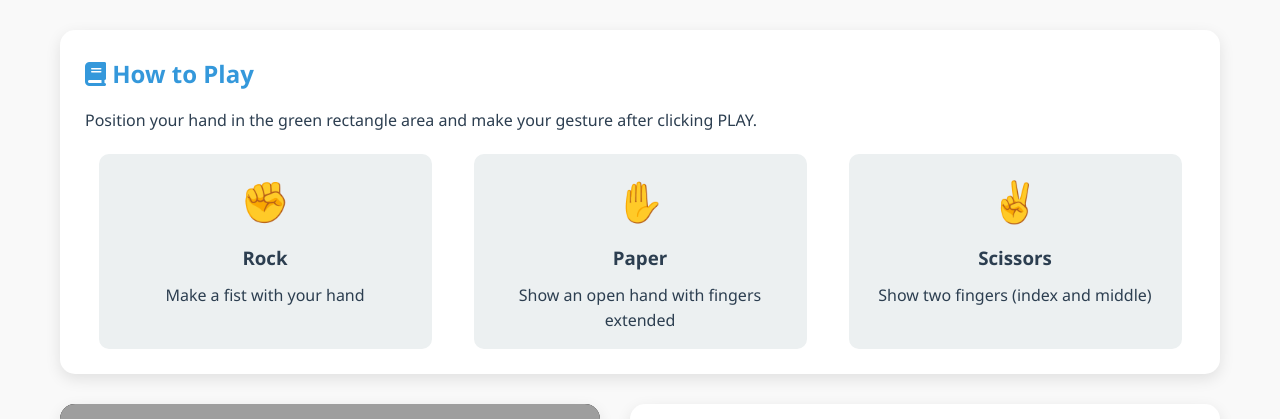
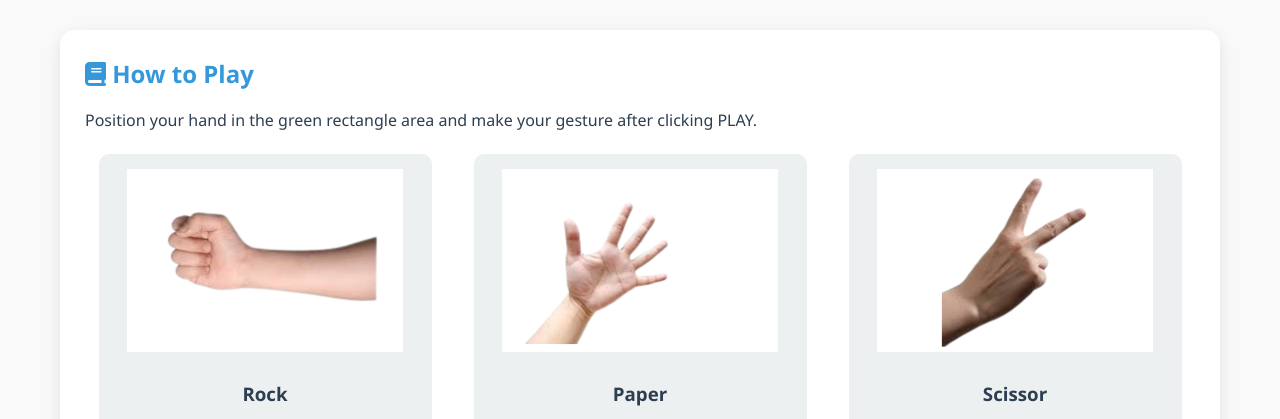
Before and after one commit to Akilap11/real-time-rpsls-game, a Flask app: page / in a window 1280 px wide. Shown: the part 125-544 px from the top of the page. Run offline with Flask 3, Linux system fonts and the light colour scheme; grey boxes are pictures that could not be loaded.

Commit message:
Updated Images

```diff
--- a/templates/index.html
+++ b/templates/index.html
@@ -20,18 +20,21 @@
 
             <div class="gesture-guide">
                 <div class="gesture-card">
-                    <div class="gesture-icon">✊</div>
+                  <img src="{{ url_for('static', filename='images/rock.png') }}"
+                       alt="Rock gesture" class="gesture-icon">
                   <h3>Rock</h3>
                   <p>Make a fist with your hand</p>
                 </div>
                 <div class="gesture-card">
-                    <div class="gesture-icon">✋</div>
+                  <img src="{{ url_for('static', filename='images/paper.png') }}"
+                       alt="Paper gesture" class="gesture-icon">
                   <h3>Paper</h3>
                   <p>Show an open hand with fingers extended</p>
                 </div>
                 <div class="gesture-card">
-                    <div class="gesture-icon">✌️</div>
-                    <h3>Scissors</h3>
+                  <img src="{{ url_for('static', filename='images/scissor.png') }}"
+                       alt="Scissors gesture" class="gesture-icon">
+                  <h3>Scissor</h3>
                   <p>Show two fingers (index and middle)</p>
                 </div>
               </div>
```
Also changed, not shown: static/images/paper.png (added), static/images/rock.png (added), static/images/scissor.png (added). Lines whose indentation alone changed are shown as unchanged.
